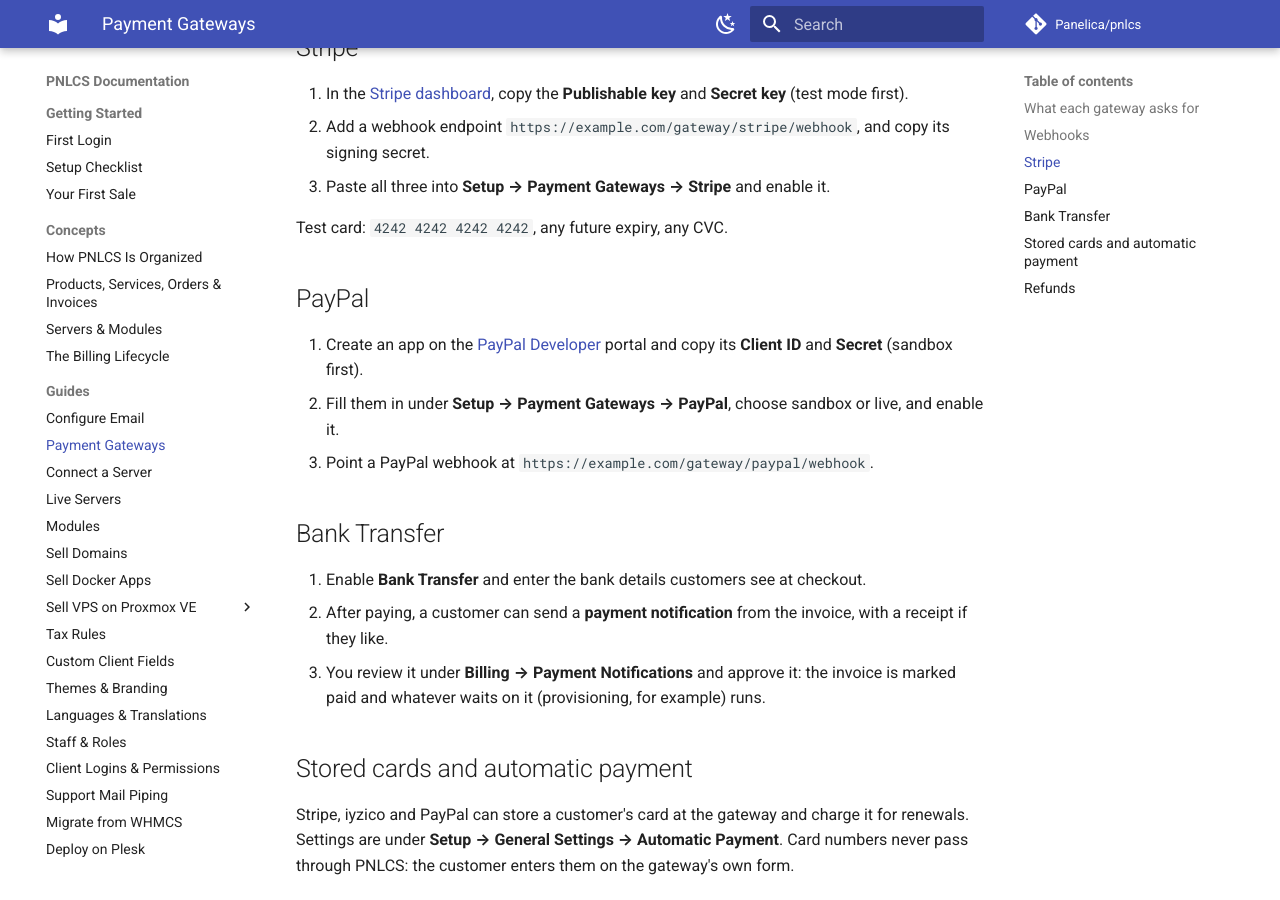
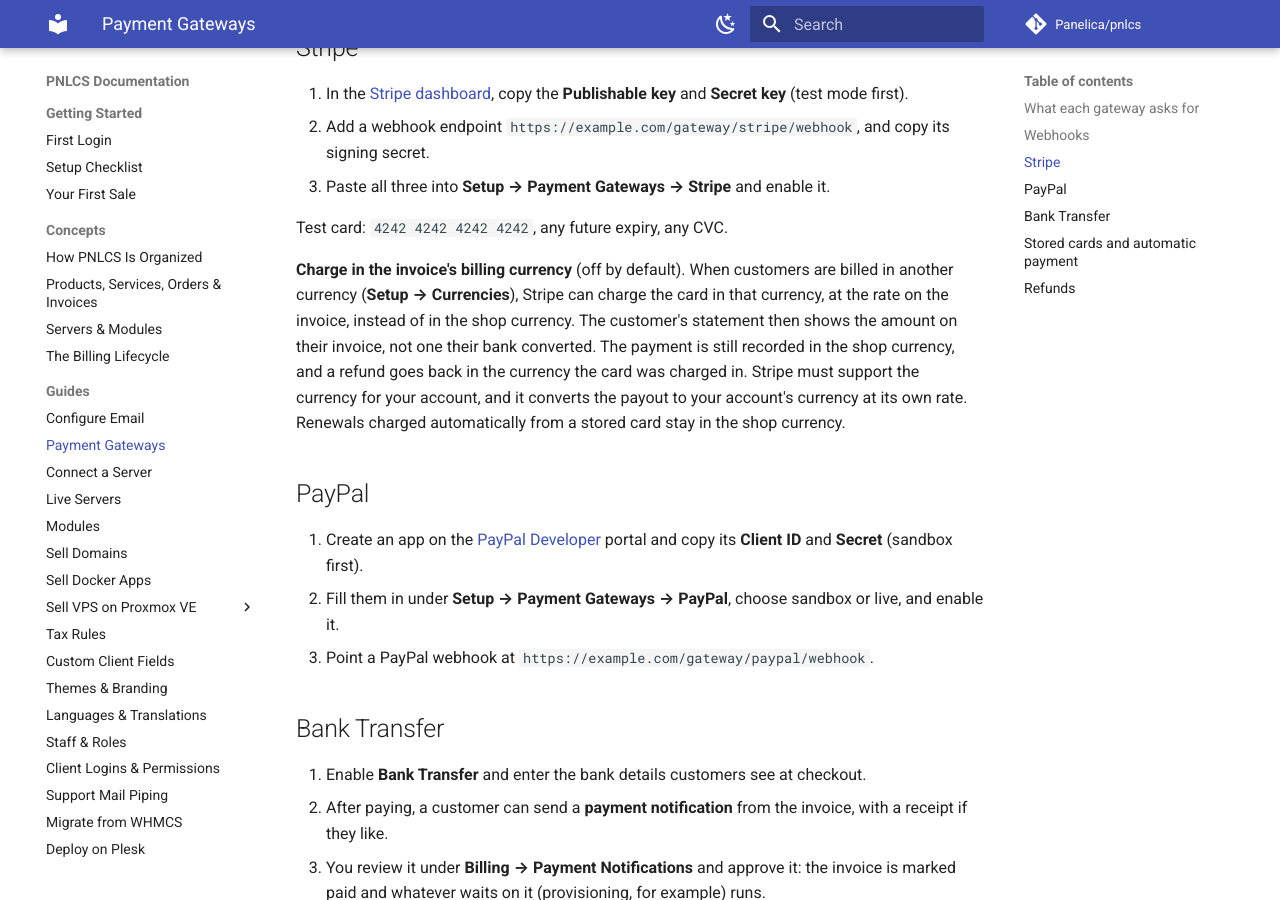
Before and after one commit to Panelica/pnlcs, an MkDocs documentation site: the page built from docs/guides/payment-gateways.md, in a window 1280 px wide and 900 px high, scrolled down 1435 px. Built offline with MkDocs 1.6.1 and Material for MkDocs 9.7.7, drawn with Linux system fonts in a browser that asks for light colours; comment, search, counter and statistics services are not loaded.

Commit message:
docs(stripe): charging in the invoice's billing currency; gateway field descriptions

```diff
--- a/docs/guides/payment-gateways.md
+++ b/docs/guides/payment-gateways.md
@@ -51,6 +51,16 @@ also re-checked with PayPal directly before an invoice is marked paid.
 
 Test card: `4242 4242 4242 4242`, any future expiry, any CVC.
 
+**Charge in the invoice's billing currency** (off by default). When customers
+are billed in another currency (**Setup → Currencies**), Stripe can charge the
+card in that currency, at the rate on the invoice, instead of in the shop
+currency. The customer's statement then shows the amount on their invoice,
+not one their bank converted. The payment is still recorded in the shop
+currency, and a refund goes back in the currency the card was charged in.
+Stripe must support the currency for your account, and it converts the payout
+to your account's currency at its own rate. Renewals charged automatically
+from a stored card stay in the shop currency.
+
 ## PayPal
 
 1. Create an app on the [PayPal Developer](https://developer.paypal.com) portal
```
Also changed, not shown: docs/developer/modules.md (+2 -1 lines).
